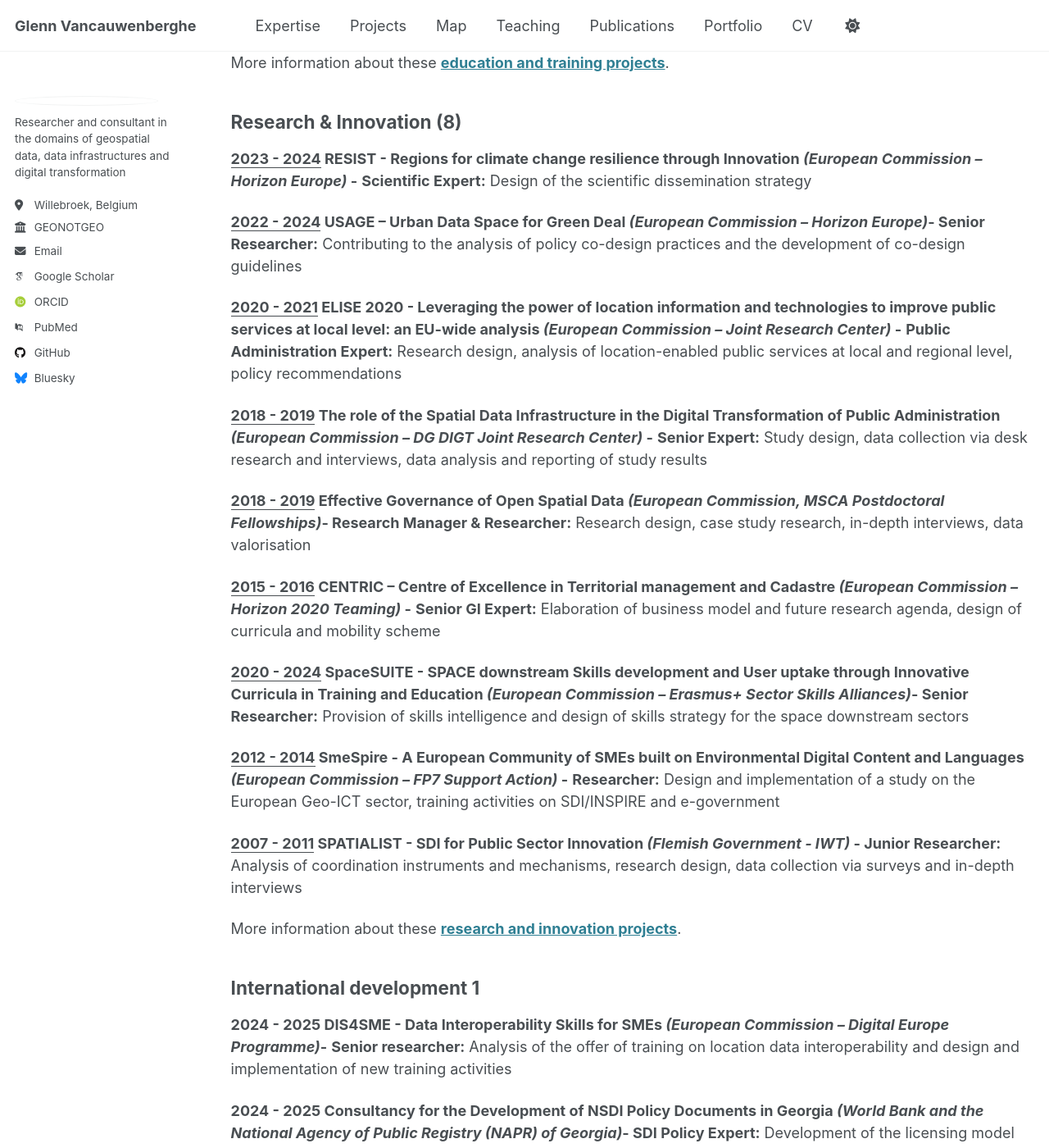
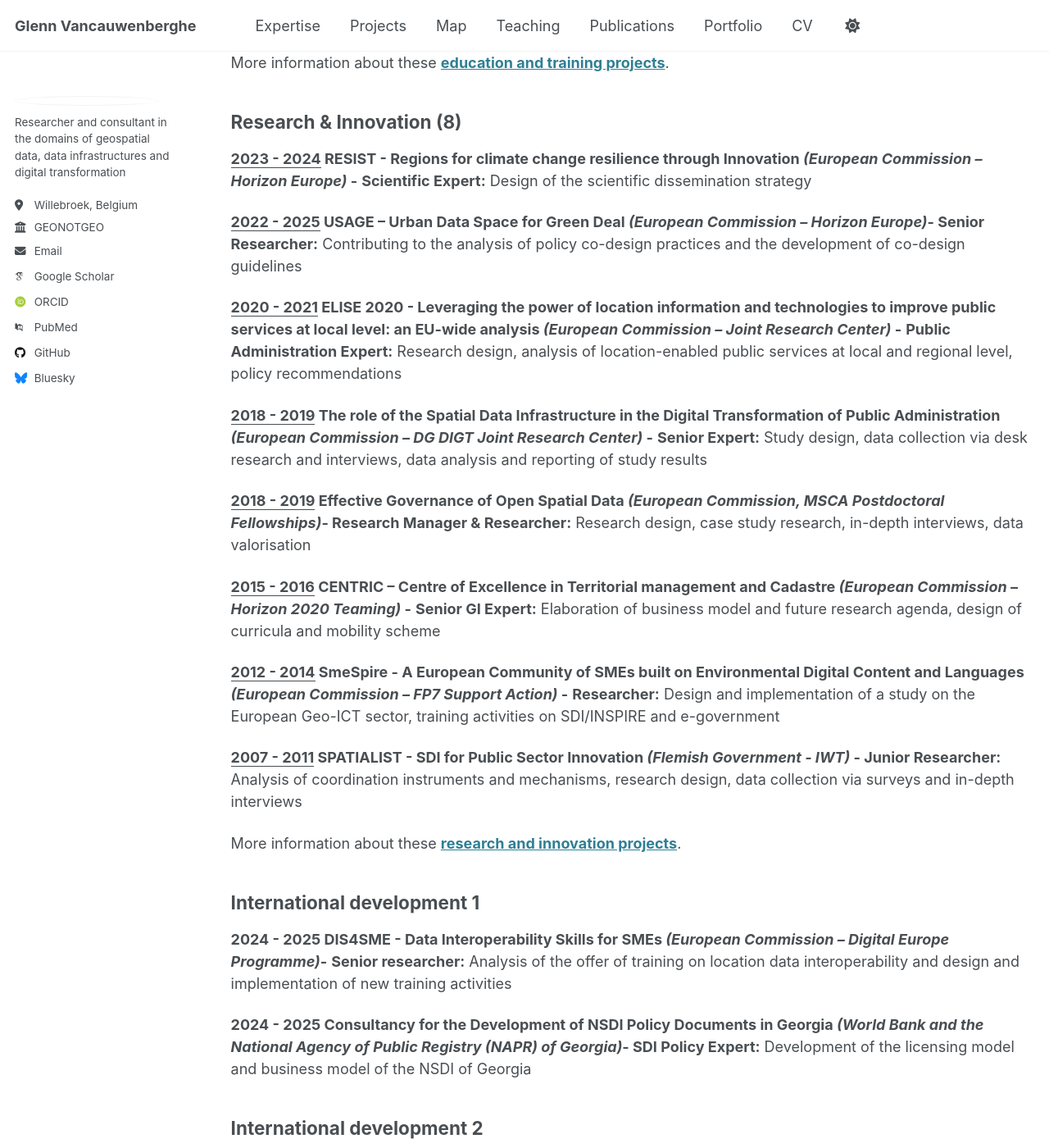
Before and after one commit to GVancauwenberghe/gvancauwenberghe.github.io, a Jekyll site: the page built from _pages/projects.md, in a window 1280 px wide and 1400 px high, scrolled down 3306 px. Shown: the whole window at 82% size. Built offline with Jekyll 4.4.1, drawn with Linux system fonts in a browser that asks for light colours; some web fonts are replaced; some of the changed text lies outside the part shown.

Commit message:
Update projects.md

```diff
--- a/_pages/projects.md
+++ b/_pages/projects.md
@@ -104,7 +104,7 @@ More information about these [**education and training projects**](https://gvanc
 **<ins>2023 - 2024</ins>   RESIST -   Regions for climate change resilience through Innovation _(European Commission –   Horizon Europe)_ -**
 **Scientific Expert:** Design of the scientific dissemination strategy
 
-**<ins>2022 - 2024</ins>    USAGE – Urban Data Space for Green Deal _(European Commission –  Horizon Europe)_-
+**<ins>2022 - 2025</ins>    USAGE – Urban Data Space for Green Deal _(European Commission –  Horizon Europe)_-
 Senior Researcher:**   Contributing to the analysis of policy co-design practices and the development of co-design guidelines
 
 **<ins>2020 - 2021</ins>   ELISE 2020 - Leveraging the power of location information and technologies to improve public services at local level: an EU-wide analysis _(European Commission –  Joint Research Center)_ -**
@@ -118,9 +118,6 @@ Research Manager & Researcher:**   Research design, case study research, in-dept
 
 **<ins>2015 - 2016</ins>   CENTRIC – Centre of Excellence in Territorial management and Cadastre _(European Commission –   Horizon 2020 Teaming)_ -**
 **Senior GI Expert:** Elaboration of business model and future research agenda, design of curricula and mobility scheme
-
-**<ins>2020 - 2024</ins>    SpaceSUITE -  SPACE downstream Skills development and User uptake through Innovative Curricula in Training and Education _(European Commission –  Erasmus+ Sector Skills Alliances)_-
-Senior Researcher:**   Provision of skills intelligence and design of skills strategy for the space downstream sectors
 
 **<ins>2012 - 2014</ins>   SmeSpire -  A European Community of SMEs built on Environmental Digital Content and Languages _(European Commission –   FP7 Support Action)_ -**
 **Researcher:** Design and implementation of a study on the European Geo-ICT sector, training activities on SDI/INSPIRE and e-government
```
Also changed, not shown: other parts of _pages/projects.md (+1 -1 lines).
